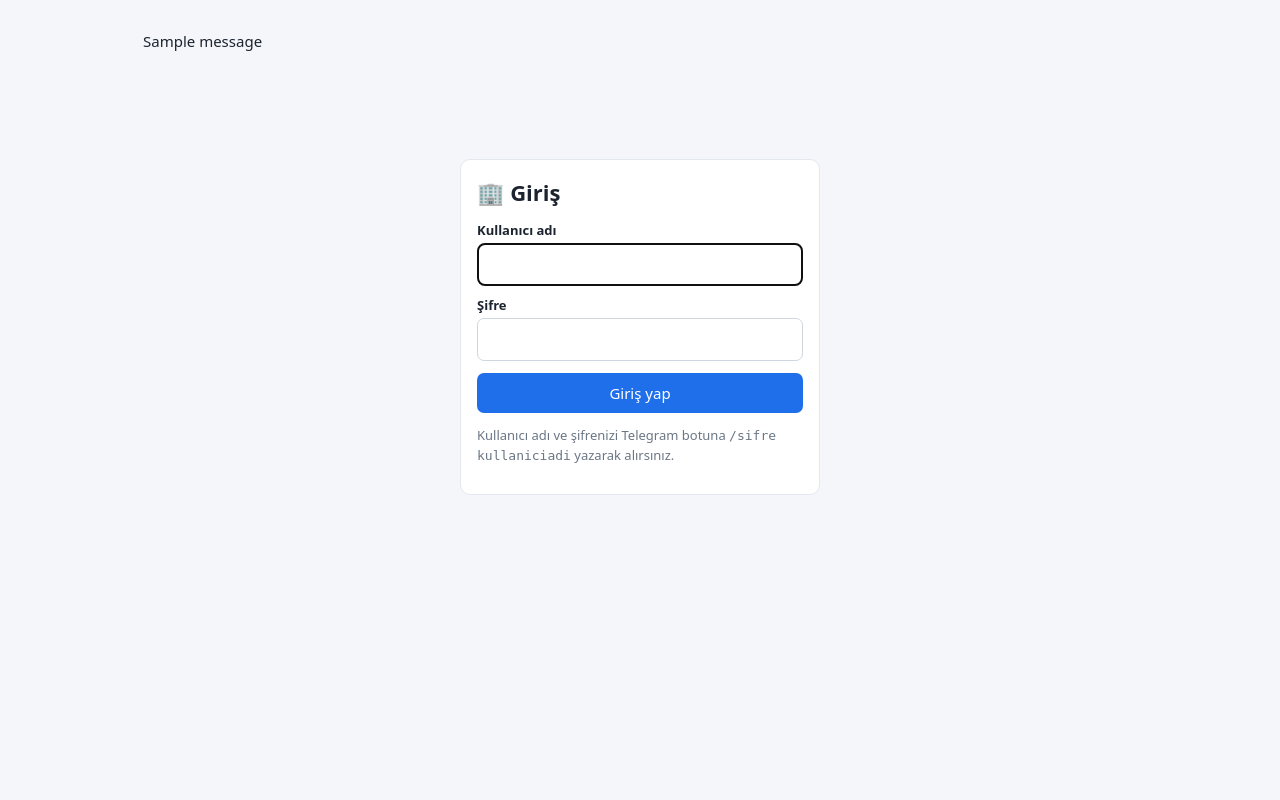
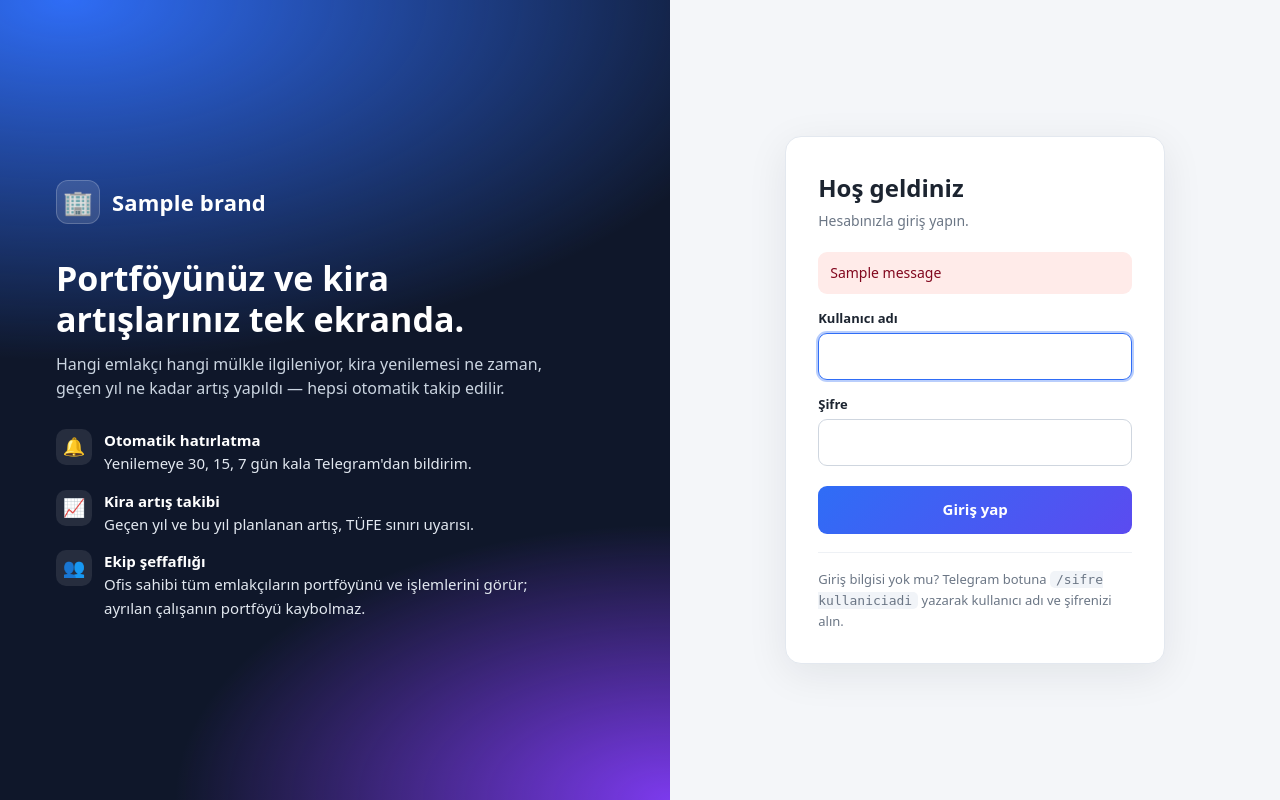
Before and after one commit to TradersEntertainment/goldnic, a Python web app: template emlak_bot/templates/login.html in a window 1280 px wide. Run offline with Jinja, Linux system fonts and the light colour scheme; the template is opened without the code that fills it: most values are stand-ins (such as "Sample title", 1, 10 or a date in 2020); one stand-in notice (Sample message) is shown.

Commit message:
Profesyonel giris ekrani, Gold Nicomedia markasi

```diff
--- a/emlak_bot/config.py
+++ b/emlak_bot/config.py
@@ -26,6 +26,7 @@ class Config:
     web_url: str
     group_chat_id: str = ""
     setup_code: str = ""
+    brand_name: str = "Gold Nicomedia"
 
 
 def load_config() -> Config:
@@ -63,4 +64,5 @@ def load_config() -> Config:
         web_url=os.getenv("WEB_URL", "").rstrip("/"),
         group_chat_id=group,
         setup_code=os.getenv("SETUP_CODE", "").strip(),
+        brand_name=os.getenv("BRAND_NAME", "Gold Nicomedia").strip() or "Gold Nicomedia",
     )
--- a/emlak_bot/templates/base.html
+++ b/emlak_bot/templates/base.html
@@ -3,7 +3,7 @@
 <head>
 <meta charset="utf-8">
 <meta name="viewport" content="width=device-width, initial-scale=1">
-<title>{% block title %}Emlak Portföy{% endblock %}</title>
+<title>{% block title %}{{ brand }}{% endblock %}</title>
 <style>
 :root{--bg:#f4f6f9;--card:#fff;--ink:#1c2430;--mute:#6b7685;--pri:#1f6feb;--ok:#1a7f37;--warn:#b7791f;--err:#cf222e;--line:#e3e8ef}
 *{box-sizing:border-box}body{margin:0;font:15px/1.5 system-ui,Segoe UI,Roboto,sans-serif;background:var(--bg);color:var(--ink)}
@@ -30,7 +30,7 @@ input,textarea{width:100%;padding:9px;border:1px solid #cfd6df;border-radius:7px
 <body>
 {% if g.user %}
 <header>
-  <strong>🏢 Emlak Portföy</strong>
+  <strong>🏢 {{ brand }}</strong>
   <a href="{{ url_for('dashboard') }}">Panel</a>
   <a href="{{ url_for('add') }}">+ Mülk ekle</a>
   {% if g.user.role == 'owner' %}<a href="{{ url_for('activity') }}">Aktivite</a>{% endif %}
--- a/emlak_bot/templates/login.html
+++ b/emlak_bot/templates/login.html
@@ -1,14 +1,67 @@
-{% extends "base.html" %}
-{% block title %}Giriş{% endblock %}
-{% block body %}
-<div class="card login">
-  <h1>🏢 Giriş</h1>
-  <form method="post" autocomplete="on">
-    <input type="hidden" name="csrf" value="{{ csrf_token() }}">
-    <label>Kullanıcı adı</label><input name="username" autocomplete="username" required autofocus>
-    <label>Şifre</label><input type="password" name="password" autocomplete="current-password" required>
-    <button class="btn" style="width:100%">Giriş yap</button>
-  </form>
-  <p class="mute" style="font-size:13px">Kullanıcı adı ve şifrenizi Telegram botuna <code>/sifre kullaniciadi</code> yazarak alırsınız.</p>
+<!doctype html>
+<html lang="tr">
+<head>
+<meta charset="utf-8">
+<meta name="viewport" content="width=device-width, initial-scale=1">
+<title>Giriş — {{ brand }}</title>
+<style>
+*{box-sizing:border-box}
+body{margin:0;min-height:100vh;font:15px/1.55 system-ui,"Segoe UI",Roboto,sans-serif;color:#1c2430;background:#0f172a}
+.wrap{min-height:100vh;display:grid;grid-template-columns:1.1fr 1fr}
+.hero{background:radial-gradient(1200px 600px at 10% 0%,#2f6df6 0%,transparent 60%),radial-gradient(900px 500px at 100% 100%,#7c3aed 0%,transparent 55%),#0f172a;color:#fff;padding:56px 56px;display:flex;flex-direction:column;justify-content:center}
+.logo{display:flex;align-items:center;gap:12px;font-weight:700;font-size:22px;letter-spacing:.2px}
+.logo i{display:grid;place-items:center;width:44px;height:44px;border-radius:12px;background:#ffffff1f;border:1px solid #ffffff33;font-style:normal;font-size:24px}
+.hero h2{font-size:34px;line-height:1.2;margin:34px 0 12px;max-width:520px}
+.hero p.lead{color:#cbd5e1;max-width:520px;margin:0 0 28px;font-size:16px}
+.feat{list-style:none;margin:0;padding:0;display:grid;gap:14px;max-width:520px}
+.feat li{display:flex;gap:12px;align-items:flex-start;color:#e2e8f0}
+.feat b{color:#fff;display:block}
+.feat span.ic{flex:0 0 36px;height:36px;border-radius:10px;background:#ffffff18;display:grid;place-items:center;font-size:18px}
+.panel{background:#f4f6f9;display:flex;align-items:center;justify-content:center;padding:32px}
+.card{width:100%;max-width:380px;background:#fff;border:1px solid #e3e8ef;border-radius:16px;padding:32px;box-shadow:0 10px 40px #0f172a14}
+.card h1{margin:0 0 4px;font-size:24px}
+.card .sub{color:#6b7685;margin:0 0 20px;font-size:14px}
+label{display:block;margin:14px 0 5px;font-weight:600;font-size:13px}
+input{width:100%;padding:11px 12px;border:1px solid #cfd6df;border-radius:9px;font:inherit;background:#fff}
+input:focus{outline:2px solid #2f6df655;border-color:#2f6df6}
+button{width:100%;margin-top:20px;background:linear-gradient(135deg,#2f6df6,#5b4bf0);color:#fff;border:0;border-radius:9px;padding:12px;font:inherit;font-weight:600;cursor:pointer}
+button:hover{filter:brightness(1.07)}
+.err{background:#ffebe9;color:#82071e;padding:10px 12px;border-radius:9px;margin-bottom:6px;font-size:14px}
+.ok{background:#dafbe1;color:#0a3d18;padding:10px 12px;border-radius:9px;margin-bottom:6px;font-size:14px}
+.help{margin-top:18px;padding-top:16px;border-top:1px solid #eef1f5;color:#6b7685;font-size:13px}
+.help code{background:#f1f4f8;padding:1px 6px;border-radius:5px}
+.foot{margin-top:18px;text-align:center;color:#94a3b8;font-size:12px}
+@media(max-width:860px){.wrap{grid-template-columns:1fr}.hero{padding:32px 24px}.hero h2{font-size:26px}.feat{display:none}.panel{padding:24px 16px 40px}}
+</style>
+</head>
+<body>
+<div class="wrap">
+  <section class="hero">
+    <div class="logo"><i>🏢</i>{{ brand }}</div>
+    <h2>Portföyünüz ve kira artışlarınız tek ekranda.</h2>
+    <p class="lead">Hangi emlakçı hangi mülkle ilgileniyor, kira yenilemesi ne zaman, geçen yıl ne kadar artış yapıldı — hepsi otomatik takip edilir.</p>
+    <ul class="feat">
+      <li><span class="ic">🔔</span><div><b>Otomatik hatırlatma</b>Yenilemeye 30, 15, 7 gün kala Telegram'dan bildirim.</div></li>
+      <li><span class="ic">📈</span><div><b>Kira artış takibi</b>Geçen yıl ve bu yıl planlanan artış, TÜFE sınırı uyarısı.</div></li>
+      <li><span class="ic">👥</span><div><b>Ekip şeffaflığı</b>Ofis sahibi tüm emlakçıların portföyünü ve işlemlerini görür; ayrılan çalışanın portföyü kaybolmaz.</div></li>
+    </ul>
+  </section>
+  <section class="panel">
+    <div class="card">
+      <h1>Hoş geldiniz</h1>
+      <p class="sub">Hesabınızla giriş yapın.</p>
+      {% with msgs = get_flashed_messages(with_categories=true) %}{% for cat, m in msgs %}<div class="{{ 'ok' if cat == 'ok' else 'err' }}">{{ m }}</div>{% endfor %}{% endwith %}
+      <form method="post" autocomplete="on">
+        <input type="hidden" name="csrf" value="{{ csrf_token() }}">
+        <label for="u">Kullanıcı adı</label>
+        <input id="u" name="username" autocomplete="username" required autofocus>
+        <label for="p">Şifre</label>
+        <input id="p" type="password" name="password" autocomplete="current-password" required>
+        <button type="submit">Giriş yap</button>
+      </form>
+      <div class="help">Giriş bilgisi yok mu? Telegram botuna <code>/sifre kullaniciadi</code> yazarak kullanıcı adı ve şifrenizi alın.</div>
+    </div>
+  </section>
 </div>
-{% endblock %}
+</body>
+</html>
--- a/emlak_bot/web.py
+++ b/emlak_bot/web.py
@@ -54,6 +54,7 @@ def create_app(db: Database, cfg: Config) -> Flask:
     )
     app.wsgi_app = ProxyFix(app.wsgi_app, x_for=1, x_proto=1, x_host=1)
     app.jinja_env.filters.update(money=R.money, pct=R.pct_str, tdate=R.fmt_date)
+    app.jinja_env.globals["brand"] = cfg.brand_name
     fails: dict[str, list[float]] = {}
 
     # ------------------------------------------------------------ güvenlik
```
